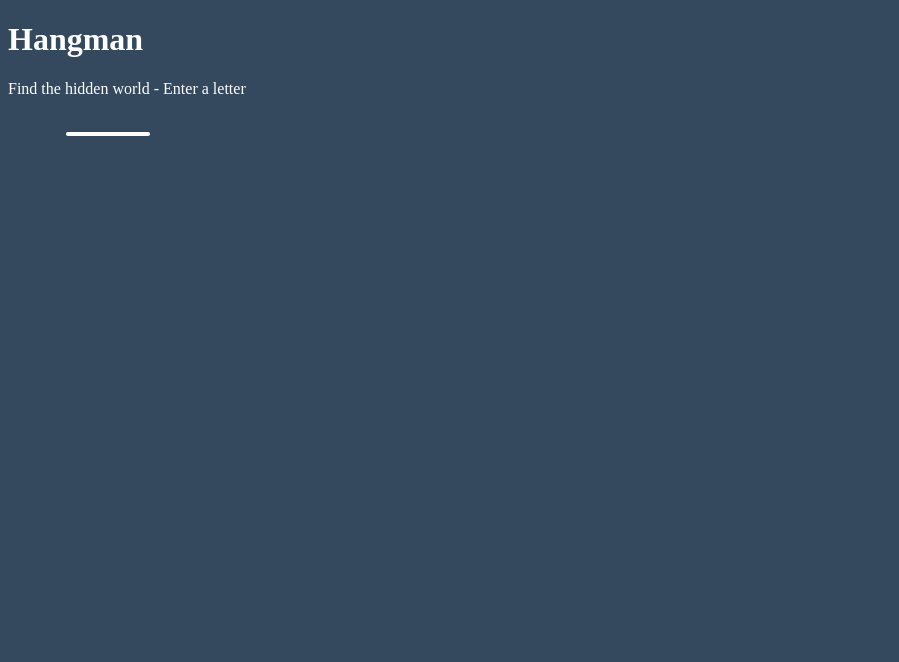
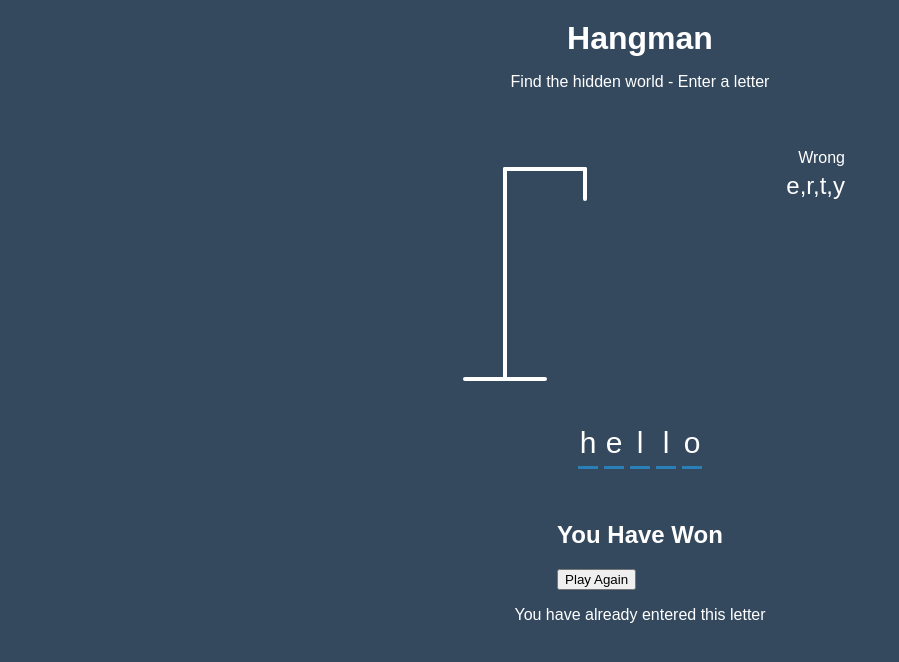
Before and after one commit to oley-projects/Hangman_Game, a plain HTML site: page index.html in a window 1280 px wide. Shown: the whole page, without its empty margins (0-899 px from the left). Drawn offline with Linux system fonts and the light colour scheme.

Commit message:
game skeleton

```diff
--- a/index.html
+++ b/index.html
@@ -11,9 +11,52 @@
     <h1>Hangman</h1>
     <p>Find the hidden world - Enter a letter</p>
     <div class="game-container">
+        <!-- Rod -->
         <svg height="250" width="200" class="figure-container">
             <line x1="60" y1="20" x2="140" y2="20" />
+            <line x1="140" y1="20" x2="140" y2="50" />
+            <line x1="60" y1="20" x2="60" y2="230" />
+            <line x1="20" y1="230" x2="100" y2="230" />
+
+            <!-- Head -->
+            <circle cx="140" cy="70" r ="20" class="figure-part" />
+            <!-- Body -->
+            <line x1="140" y1="90" x2="140" y2="150" class="figure-part" />
+            <!-- Arms -->
+            <line x1="140" y1="120" x2="120" y2="100" class="figure-part" />
+            <line x1="140" y1="120" x2="160" y2="100" class="figure-part" />
+            <!-- Legs -->
+            <line x1="140" y1="150" x2="120" y2="180" class="figure-part" />
+            <line x1="140" y1="150" x2="160" y2="180" class="figure-part" />
         </svg>
+
+        <div class="wrong-letters-container">
+            <div id="wrong-letters">
+                <p>Wrong</p>
+                <span>e,r,t,y</span>
+            </div>
+        </div>
+
+        <div class="word" id="word">
+            <div class="letter">h</div>
+            <div class="letter">e</div>
+            <div class="letter">l</div>
+            <div class="letter">l</div>
+            <div class="letter">o</div>
+        </div>
+    </div>
+
+    <!-- Container for final message -->
+    <div class="popup-containet" id="popap-container">
+        <div class="popup">
+            <h2 id="final-message">You Have Won</h2>
+            <button id="play-button">Play Again</button>
+        </div>
+    </div>
+
+    <!-- Notification -->
+    <div class="notification-container" id="notification-container">
+        <p>You have already entered this letter</p>
     </div>
 
     <script src="script.js"></script>
--- a/style.css
+++ b/style.css
@@ -1,6 +1,29 @@
+* {
+    box-sizing: border-box;
+}
+
 body {
     background-color: #34495e;
     color: #fff;
+    font-family: Arial, Helvetica, sans-serif;
+    display: flex;
+    flex-direction: column;
+    align-items: center;
+    height: 80vh;
+    margin: 0;
+    overflow: hidden;
+}
+
+h1 {
+    margin: 20px 0 0;
+}
+
+.game-container {
+    padding: 20px 30px;
+    position: relative;
+    margin: auto;
+    height: 350px;
+    width: 450px;
 }
 
 .figure-container {
@@ -9,3 +32,43 @@ body {
     stroke-width: 4px;
     stroke-linecap: round;
 }
+
+.figure-part {
+    display: none;
+}
+
+.wrong-letters-container {
+    position: absolute;
+    top: 20px;
+    right: 20px;
+    display: flex;
+    flex-direction: column;
+    text-align: right;
+}
+
+.wrong-letters-container p {
+    margin: 0 0 5px;
+}
+
+.wrong-letters-container span {
+    font-size: 24px;
+}
+
+.word {
+    display: flex;
+    position: absolute;
+    bottom: 10px;
+    left: 50%;
+    transform: translateX(-50%);
+}
+
+.letter {
+    border-bottom: 3px solid #2980b9;
+    display: inline-flex;
+    font-size: 30px;
+    align-items: center;
+    justify-content: center;
+    margin: 0 3px;
+    height: 50px;
+    width: 20px;
+}
```
